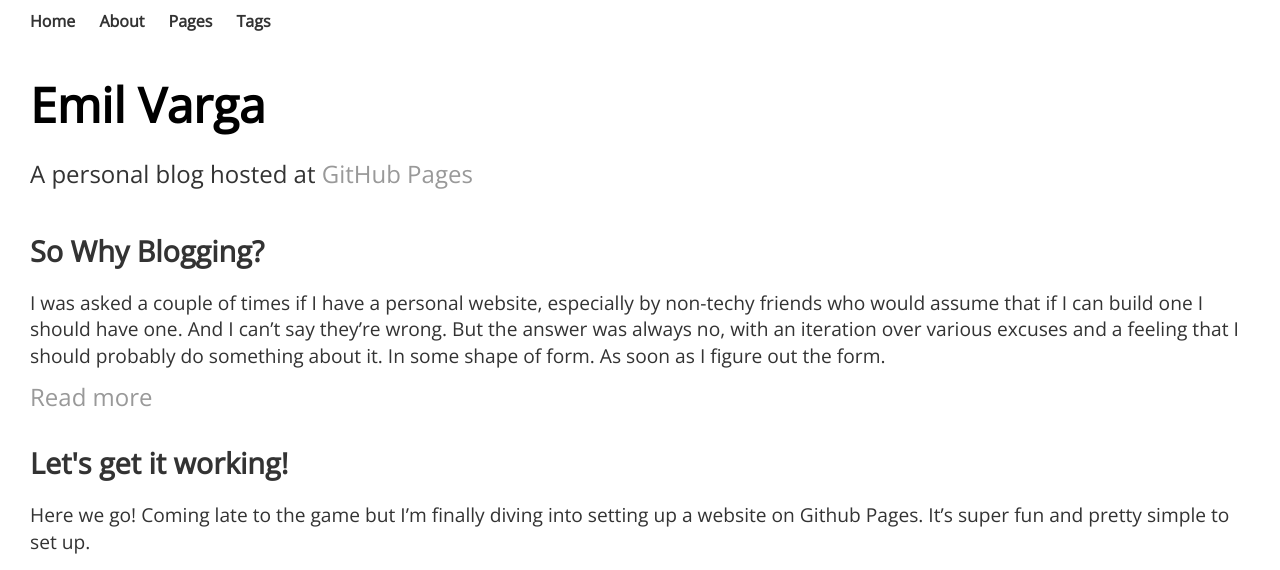
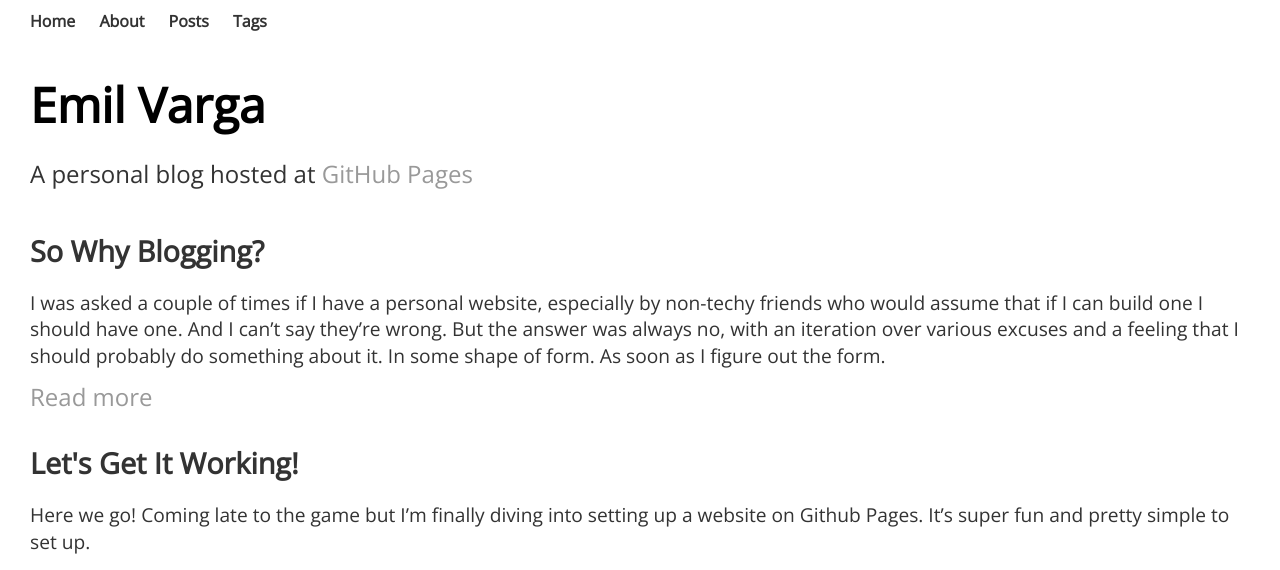
Before and after one commit to cogitor/cogitor.github.io, a Jekyll site: the page built from index.md, in a window 1280 px wide. Shown: the top 570 px of the page. Built offline with Jekyll 4.4.1, drawn with Linux system fonts in a browser that asks for light colours; nearby versions of some CDN libraries; some web fonts are replaced; a style sheet for code colours, icons or effects is not loaded.

Commit message:
pages -> posts

```diff
--- a/_config.yml
+++ b/_config.yml
@@ -6,7 +6,7 @@ author:
   twitter: emvar
   linkedin: emilvarga
 
-permalink: /pages/:year/:month/:day/:title
+permalink: /posts/:year/:month/:day/:title
 production_url: http://emilvarga.com
 markdown: kramdown
 
@@ -18,7 +18,7 @@ defaults:
       layout: "default"
   -
     scope:
-      path: "pages"
+      path: "posts"
       type: "posts"
     values:
       layout: "post"
--- a/_includes/header.html
+++ b/_includes/header.html
@@ -2,7 +2,7 @@
   <ul>
     <li><a href="/">Home</a></li>
     <li><a href="/about">About</a></li>
-    <li><a href="/pages">Pages</a></li>
+    <li><a href="/posts">Posts</a></li>
     <li><a href="/tags">Tags</a></li>
   </ul>
 </nav>
--- a/pages/index.html
+++ b/posts/index.html
@@ -1,5 +1,5 @@
 ---
-title: All pages
+title: All posts
 ---
 <h1>{{ page.title }}</h1>
 <ul class="posts">
```
Also changed, not shown: _posts/2016-02-27-lets-get-it-working.md (+1 -1 lines).
